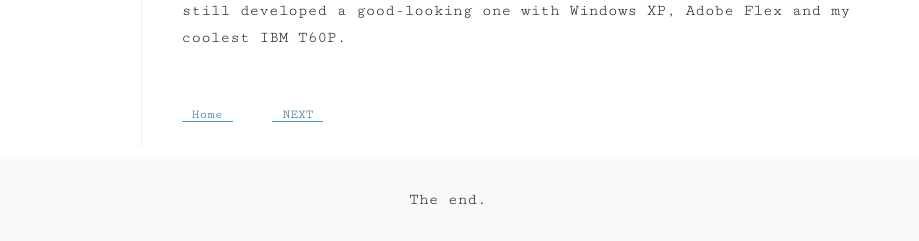
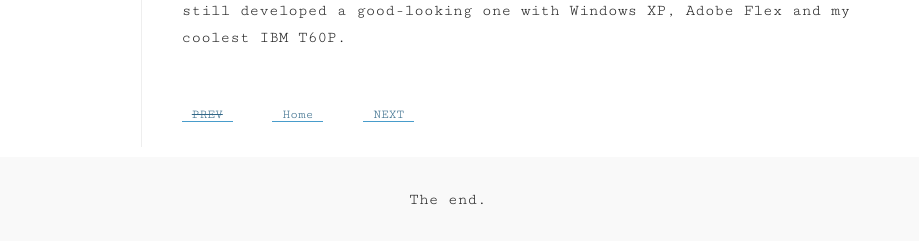
Before and after one commit to crabcanon/crabcanon.github.com, a Jekyll site: the page built from _posts/2012-06-27-graduation-project.md, in a window 1280 px wide. Shown: the part 796-1037 px from the top of the page, without its empty margins (192-1111 px from the left). Built offline with Jekyll 4.4.1, drawn with Linux system fonts in a browser that asks for light colours; comment, search, counter and statistics services are not loaded.

Commit message:
Optimise post.html

```diff
--- a/_layouts/post.html
+++ b/_layouts/post.html
@@ -71,10 +71,14 @@
           <div class="pagination">
             {% if page.previous %}
               <a class="page-nav" href="{{ page.previous.url }}" id="js-previous-post">PREV</a>
+            {% else %}
+              <a class="page-nav" id="js-previous-post"><del>PREV</del></a>
             {% endif %}
               <a class="page-nav" href="{{ site.url }}" id="">Home</a>
             {% if page.next %}
               <a class="page-nav" href="{{ page.next.url }}" id="js-next-post">NEXT</a>
+            {% else %}
+              <a class="page-nav" id="js-next-post"><del>NEXT</del></a>
             {% endif %}
           </div>
         {% else %}
```
Also changed, not shown: _posts/2013-07-27-a-gis-web-application.md (line endings or trailing spaces).
